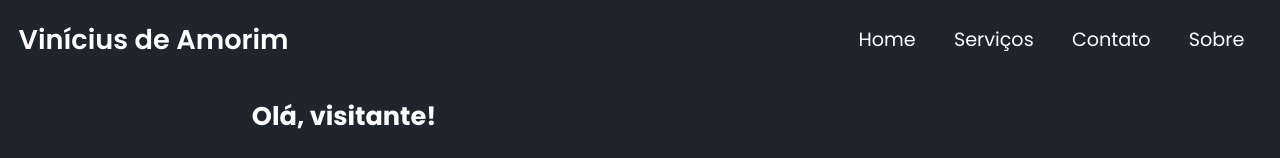
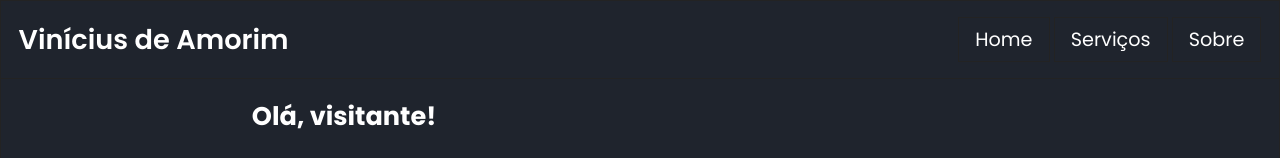
Before and after one commit to vinidevel/Portfolio, a plain HTML site: page index.html in a window 1280 px wide. Shown: the top 158 px of the page. Drawn offline with nearby package versions, Linux system fonts and the light colour scheme.

Commit message:
Retirar Contato do Menu - 2

```diff
--- a/index.html
+++ b/index.html
@@ -18,7 +18,6 @@
         <div class="nav">
             <a href="#home">Home</a>
             <a href="#services">Serviços</a>
-            <a href="#contact">Contato</a>
             <a href="#about">Sobre</a>
         </div>
 
```
